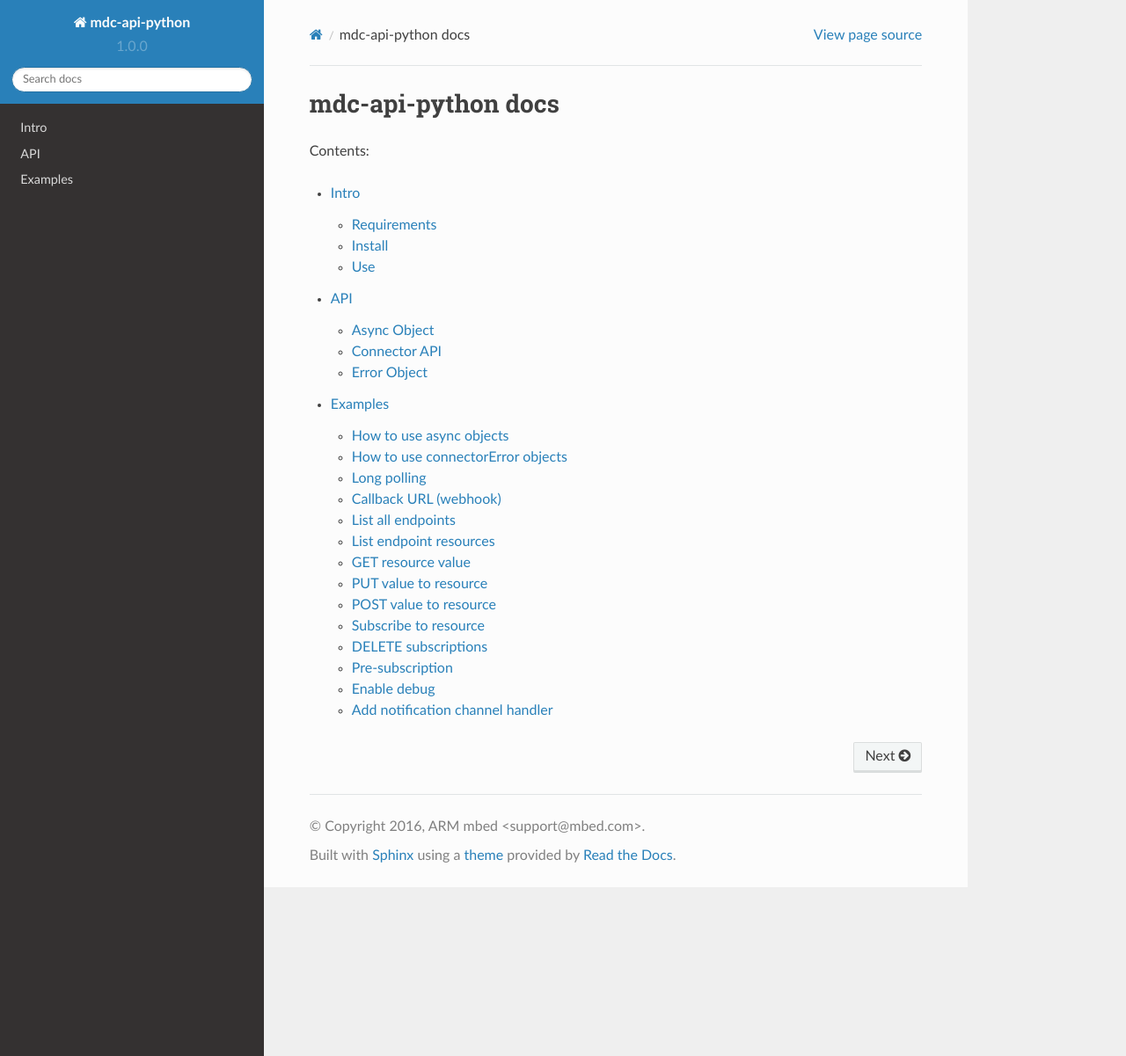
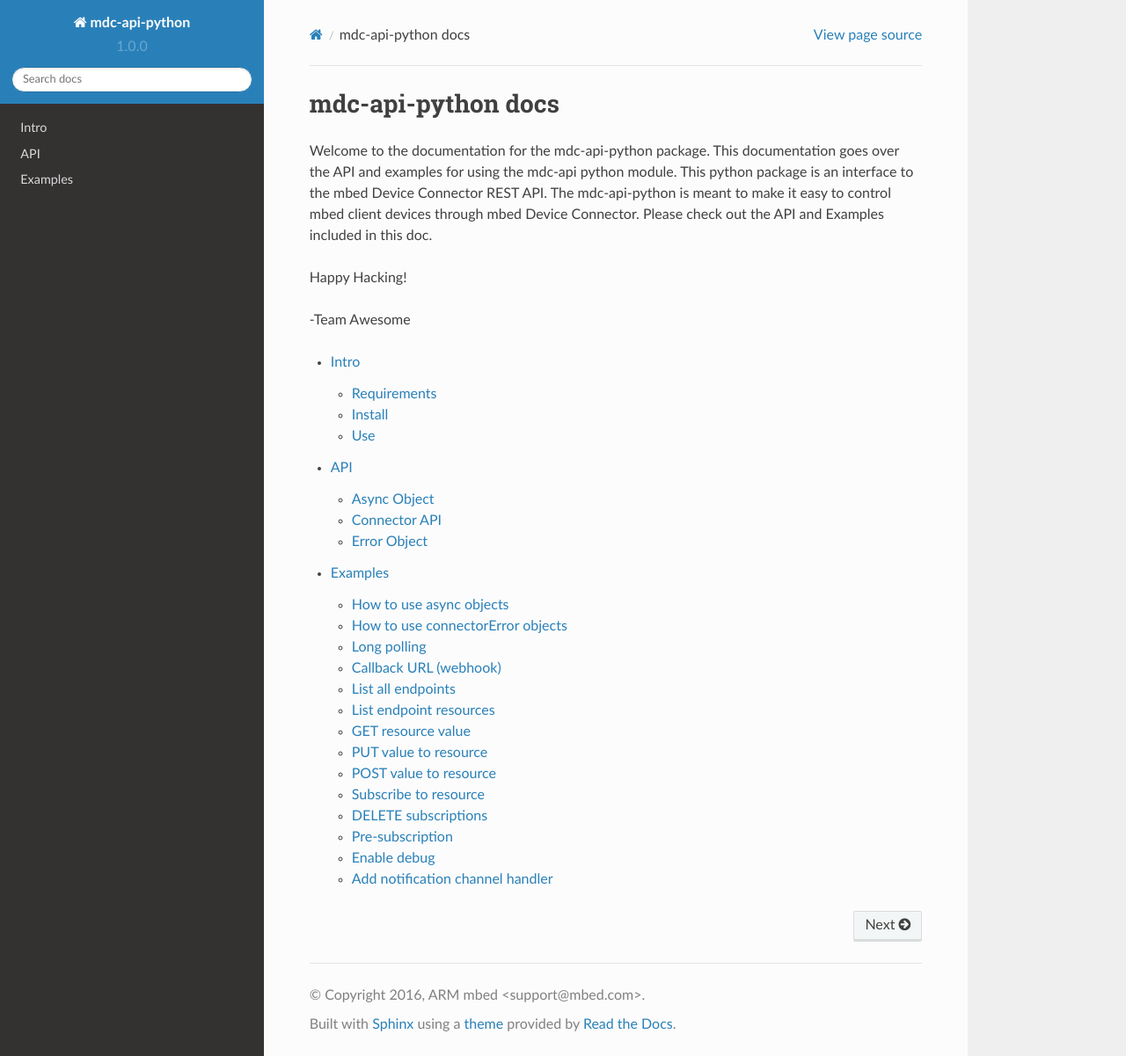
Before and after one commit to PelionIoT/mbed-connector-api-python, a Sphinx documentation site: the page built from docs/source/index.rst, in a window 1280 px wide and 1201 px high. Shown: the whole window at 88% size. Built offline with Sphinx 7.4.7 and the Read the Docs theme 2.0.0, drawn with Linux system fonts in a browser that asks for light colours.

Commit message:
added intro to index doc

```diff
--- a/docs/source/index.rst
+++ b/docs/source/index.rst
@@ -6,7 +6,13 @@
 mdc-api-python docs
 ==========================
 
-Contents:
+Welcome to the documentation for the mdc-api-python package. This documentation goes over the API and examples for using the mdc-api python module.
+This python package is an interface to the mbed Device Connector REST API. The mdc-api-python is meant to make it easy to control mbed client devices through mbed Device Connector.
+Please check out the API and Examples included in this doc.
+
+Happy Hacking!
+
+-Team Awesome
 
 .. toctree::
    :maxdepth: 2
```
